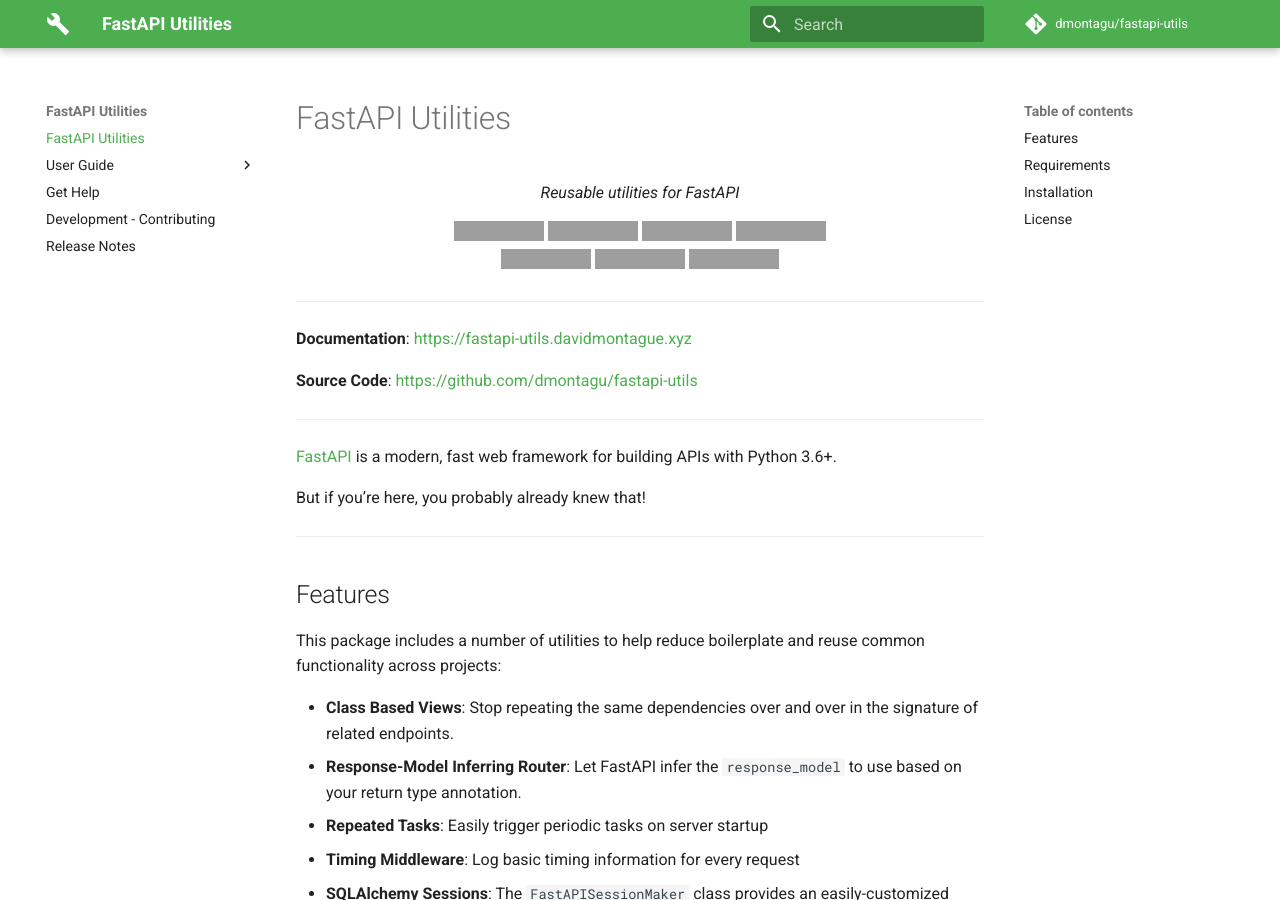
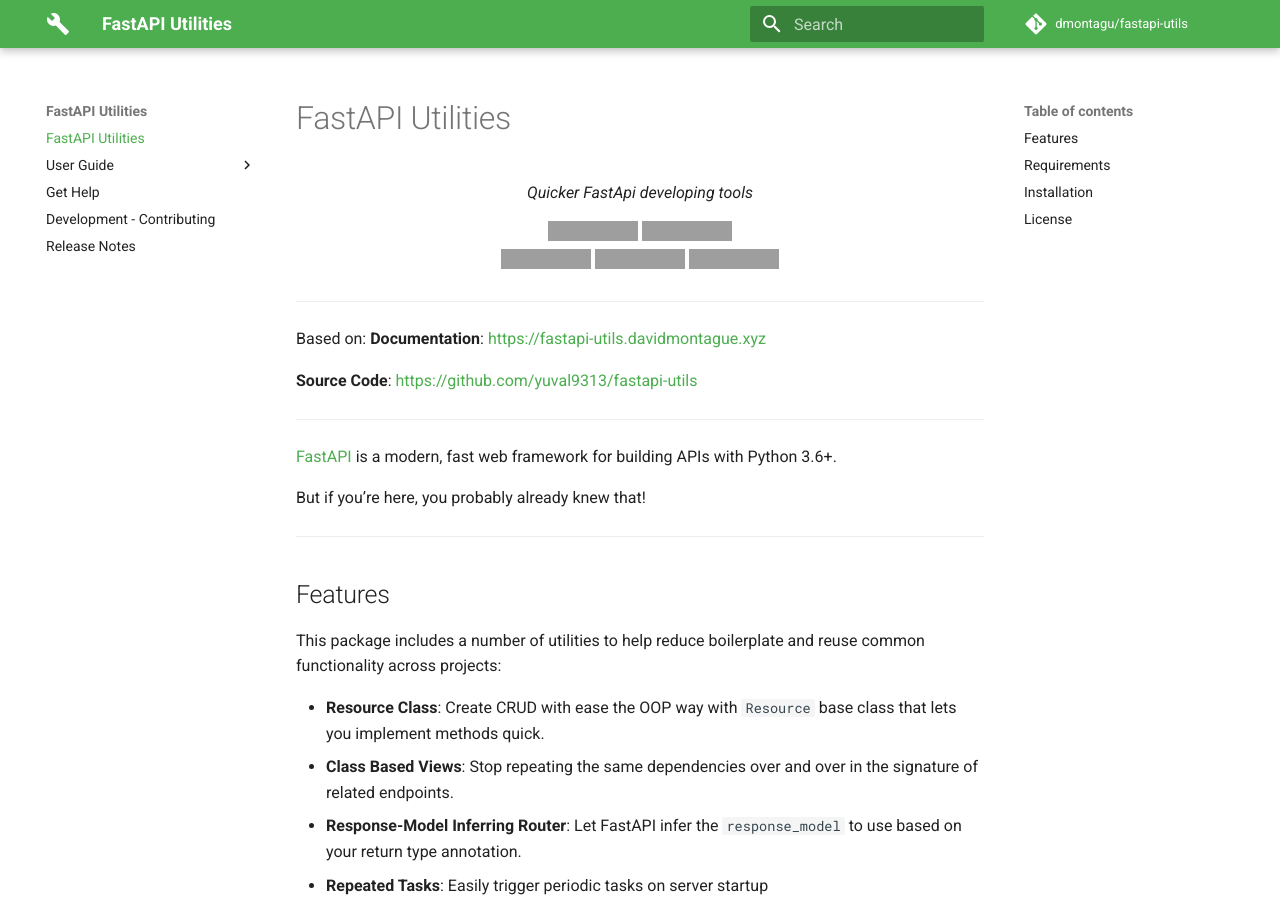
Before and after one commit to dmontagu/fastapi-utils, an MkDocs documentation site: the page built from docs/index.md, in a window 1280 px wide and 900 px high. Built offline with MkDocs 1.6.1 and Material for MkDocs 9.7.7, drawn with Linux system fonts in a browser that asks for light colours; comment, search, counter and statistics services are not loaded; grey boxes are pictures that could not be loaded.

Commit message:
Update docs

```diff
--- a/docs/index.md
+++ b/docs/index.md
@@ -1,30 +1,27 @@
 <p align="center">
-    <em>Reusable utilities for FastAPI</em>
+    <em>Quicker FastApi developing tools</em>
 </p>
 <p align="center">
-<img src="https://img.shields.io/github/last-commit/dmontagu/fastapi-utils.svg">
-<a href="https://github.com/dmontagu/fastapi-utils" target="_blank">
-    <img src="https://github.com/dmontagu/fastapi-utils/workflows/build/badge.svg" alt="Build">
+<img src="https://img.shields.io/github/last-commit/yuval9313/fastapi-utils.svg">
+<a href="https://github.com/yuval9313/fastapi-utils" target="_blank">
 </a>
-<a href="https://codecov.io/gh/dmontagu/fastapi-utils" target="_blank">
-    <img src="https://codecov.io/gh/dmontagu/fastapi-utils/branch/master/graph/badge.svg" alt="Coverage">
-</a>
-<a href="https://app.netlify.com/sites/trusting-archimedes-72b369/deploys">
+<a href="https://fastapi-restful.netlify.app">
     <img src="https://img.shields.io/netlify/28b2a077-65b1-4d6c-9dba-13aaf6059877" alt="Netlify status">
 </a>
 <br />
-<a href="https://pypi.org/project/fastapi-utils" target="_blank">
-    <img src="https://badge.fury.io/py/fastapi-utils.svg" alt="Package version">
+<a href="https://pypi.org/project/FastApi-RESTful" target="_blank">
+    <img src="https://badge.fury.io/py/fastapi-RESTful.svg" alt="Package version">
 </a>
-    <img src="https://img.shields.io/pypi/pyversions/fastapi-utils.svg">
-    <img src="https://img.shields.io/github/license/dmontagu/fastapi-utils.svg">
+    <img src="https://img.shields.io/pypi/pyversions/FastApi-RESTful.svg">
+    <img src="https://img.shields.io/github/license/yuval9313/fastapi-utils.svg">
 </p>
 
 ---
 
-**Documentation**: <a href="https://fastapi-utils.davidmontague.xyz" target="_blank">https://fastapi-utils.davidmontague.xyz</a>
+Based on:
+**Documentation**: <a href="https://fastapi-restful.netlify.app" target="_blank">https://fastapi-utils.davidmontague.xyz</a>
 
-**Source Code**: <a href="https://github.com/dmontagu/fastapi-utils" target="_blank">https://github.com/dmontagu/fastapi-utils</a>
+**Source Code**: <a href="https://github.com/yuval9313/fastapi-utils" target="_blank">https://github.com/yuval9313/fastapi-utils</a>
 
 ---
 
@@ -38,6 +35,7 @@
 
 This package includes a number of utilities to help reduce boilerplate and reuse common functionality across projects:
 
+* **Resource Class**: Create CRUD with ease the OOP way with `Resource` base class that lets you implement methods quick.
 * **Class Based Views**: Stop repeating the same dependencies over and over in the signature of related endpoints.
 * **Response-Model Inferring Router**: Let FastAPI infer the `response_model` to use based on your return type annotation.
 * **Repeated Tasks**: Easily trigger periodic tasks on server startup
@@ -55,7 +53,7 @@
 * **CamelCase Conversions**: Convenience functions for converting strings from `snake_case` to `camelCase` or `PascalCase` and back
 * **GUID Type**: The provided GUID type makes it easy to use UUIDs as the primary keys for your database tables
 
-See the [docs](https://fastapi-utils.davidmontague.xyz/) for more details and examples.
+See the [docs](https://5f10b0e61c052e01e643583d--confident-brahmagupta-e76519.netlify.app/) for more details and examples.
 
 ## Requirements
 
```
Also changed, not shown: README.md (+8 -8 lines), docs/help-fastapi-utils.md (+8 -3 lines), docs/release-notes.md (+5 -0 lines).
